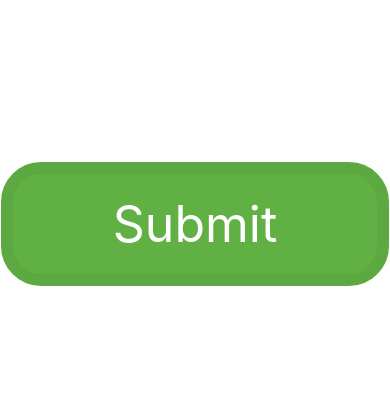
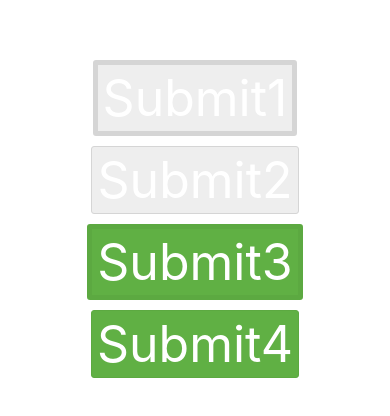
Before and after one commit to kdchoi-mkt/react-native-book-study, a React Native app in the folder firstProject/: screen / in a window 390 px wide. Shown: the part 198-614 px from the top of the page. Built offline with nearby package versions, Linux system fonts and the light colour scheme; what react-native would draw is missing.

Commit message:
hairline border

```diff
--- a/firstProject/App.js
+++ b/firstProject/App.js
@@ -25,9 +25,32 @@ import {
   ReloadInstructions,
 } from 'react-native/Libraries/NewAppScreen';
 
+const btnStyles = StyleSheet.create({
+  core: {
+    borderStyle: 'solid',
+    borderColor: '#d5d5d5',
+    borderWidth: 5,
+    backgroundColor: '#eee',
+    borderRadius: 3,
+    padding: 3,
+    paddingLeft: 5,
+    paddingRight: 5
+  },
+  primary: {
+    backgroundColor: '#60b044',
+    borderColor: '#5ca941'
+  },
+  hairlineBorder: {
+    borderWidth: StyleSheet.hairlineWidth
+  },
+  spacer: {
+    marginBottom: 10
+  }
+});
+
 
 const viewStyles = {
-  flex: 1,
+  flex: 11,
   justifyContent: 'center',
   alignItems: 'center'
 }
@@ -57,8 +80,17 @@ const App: () => React$Node = () => {
   console.log('Debugging from RN');
   return (
     <View style = {viewStyles} >
-      <TouchableHighlight style = {[btn, btnPrimary]}>
-        <Text style = {textStyles}>Submit</Text>
+      <TouchableHighlight style = {[btnStyles.core, btnStyles.spacer]}>
+        <Text style = {textStyles}>Submit1</Text>
+      </TouchableHighlight>
+      <TouchableHighlight style = {[btnStyles.core, btnStyles.hairlineBorder, btnStyles.spacer]}>
+        <Text style = {textStyles}>Submit2</Text>
+      </TouchableHighlight>
+      <TouchableHighlight style = {[btnStyles.core, btnStyles.primary, btnStyles.spacer]}>
+        <Text style = {textStyles}>Submit3</Text>
+      </TouchableHighlight>
+      <TouchableHighlight style = {[btnStyles.core, btnStyles.hairlineBorder, btnStyles.primary, btnStyles.spacer]}>
+        <Text style = {textStyles}>Submit4</Text>
       </TouchableHighlight>
     </View>
    );
```
